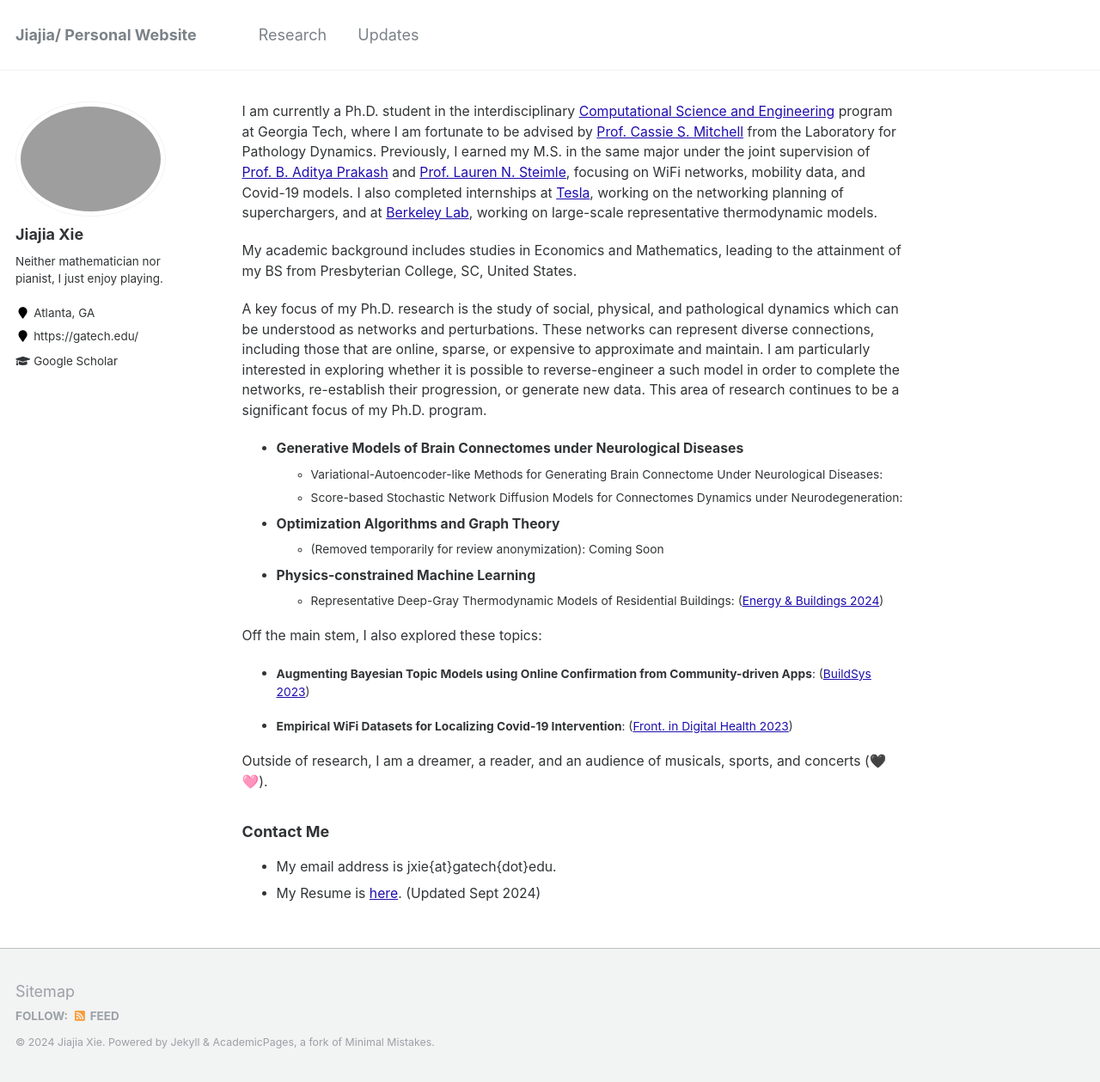
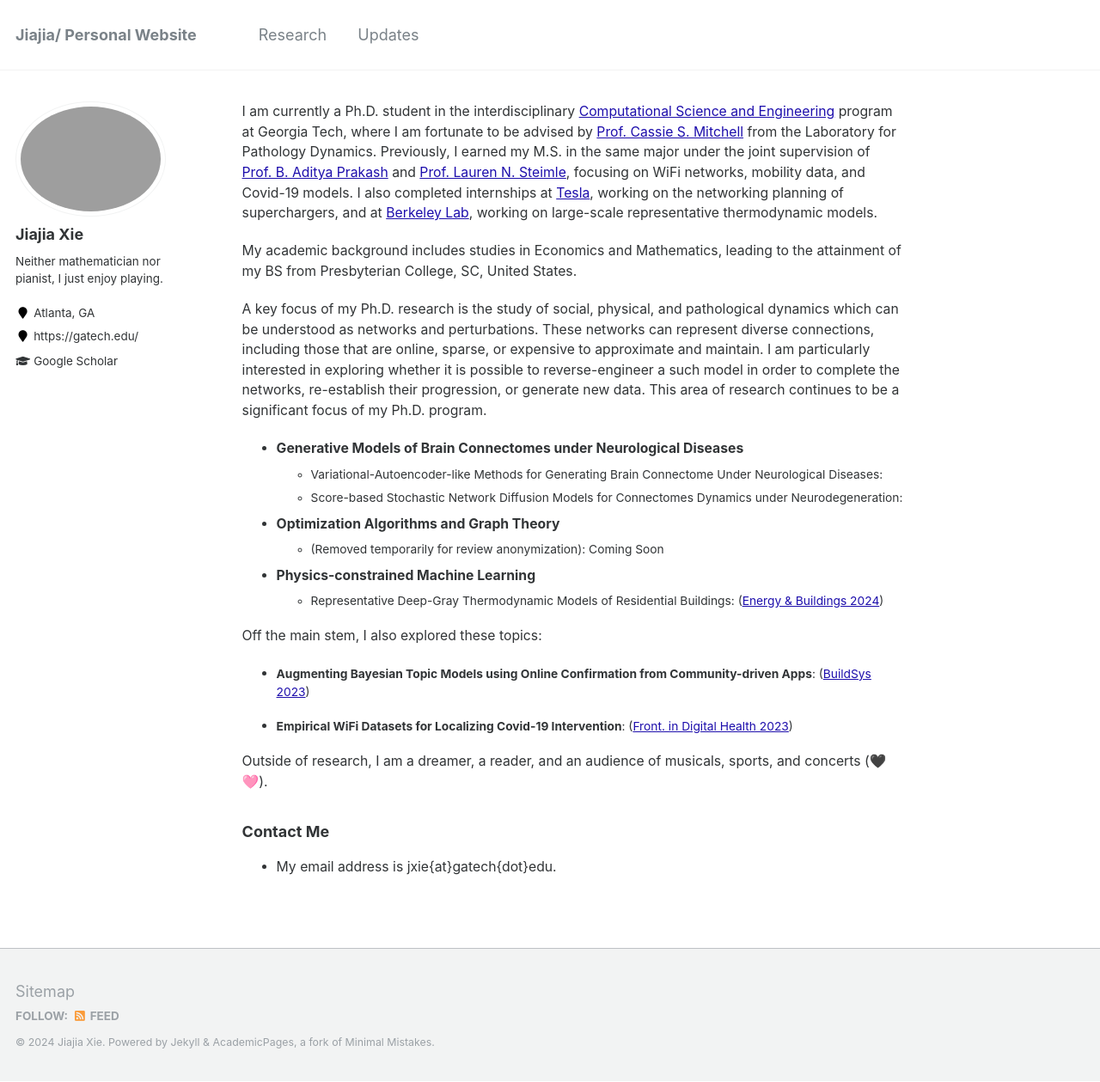
Before and after one commit to jxie1997/jxie1997.github.io, a Jekyll site: the page built from _pages/about.md, in a window 1280 px wide and 1259 px high. Shown: the whole window at 86% size. Built offline with Jekyll 4.4.1, drawn with Linux system fonts in a browser that asks for light colours.

Commit message:
dec 4 2024 1st

```diff
--- a/_pages/about.md
+++ b/_pages/about.md
@@ -40,4 +40,4 @@ Outside of research, I am a dreamer, a reader, and an audience of musicals, spor
 ### Contact Me
 
 * My email address is jxie{at}gatech{dot}edu.
-* My Resume is [here](https://jxie1997.github.io/files/JiajiaXie_resume.pdf). (Updated Sept 2024)
+<!-- * My Resume is [here](https://jxie1997.github.io/files/JiajiaXie_resume.pdf). (Updated Sept 2024)  -->
```
